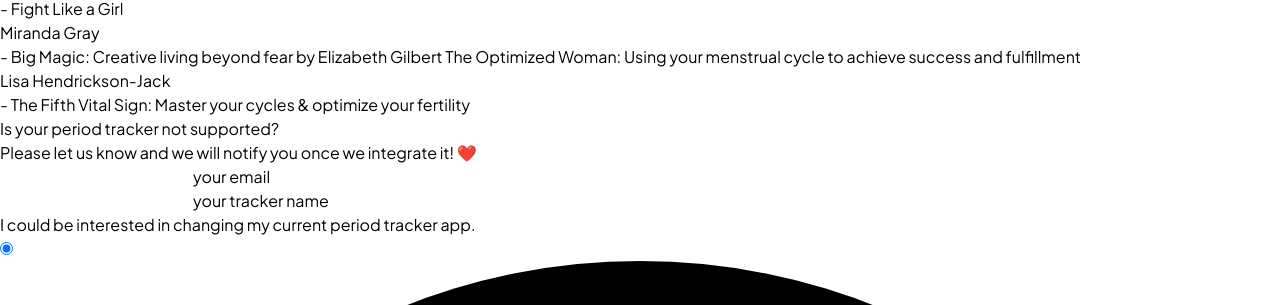
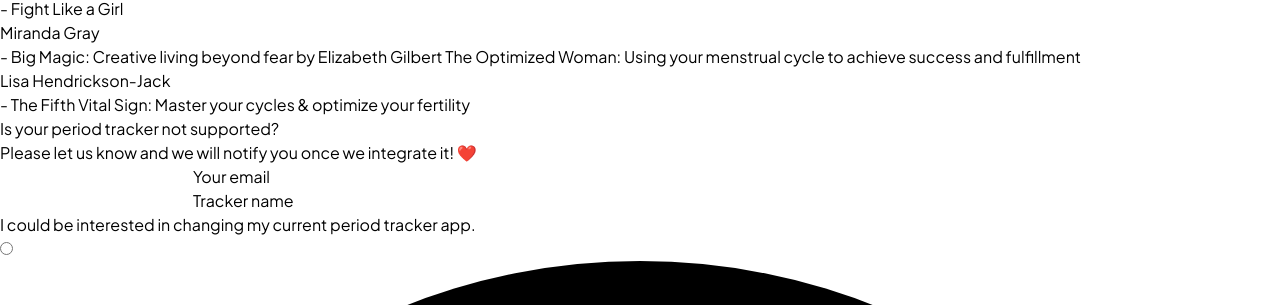
Before and after one commit to piggydoughnut/clueapp_calendar_sync, a Next.js app: page / in a window 1280 px wide. Shown: the part 1999-2304 px from the top of the page. Built offline with nearby package versions, Linux system fonts and the light colour scheme; what @material-tailwind/react would draw is missing.

Commit message:
formik form for submitting feedback

```diff
--- a/components/Layout.tsx
+++ b/components/Layout.tsx
@@ -20,10 +20,10 @@
     name: "Calendar",
     url: "/sync",
   },
-  {
-    name: "FAQ",
-    url: "/pricing#faq",
-  },
+  // {
+  //   name: "FAQ",
+  //   url: "/pricing#faq",
+  // },
 ];
 
 const Navbar = () => (
--- a/components/PeriodTrackerSupportForm.tsx
+++ b/components/PeriodTrackerSupportForm.tsx
@@ -1,40 +1,113 @@
 import { Button, Input, Radio, Textarea } from "@material-tailwind/react";
+import { Form, Formik } from "formik";
+
+import Loading from "./Loading";
+import { sendEmail } from "../helpers/email";
+import { useState } from "react";
+
+const initialValues = {
+  youremail: "",
+  trackerName: "",
+  changeTracker: "",
+  feedback: "",
+};
 
 export default function PeriodTrackerSupportForm() {
+  const [params, setParams] = useState(initialValues);
+  const [loading, setLoading] = useState(false);
   return (
     <div className="mx-10 sm:mx-0 mt-24 flex flex-col justify-center items-center">
-      <h2 className="uppercase text-lg mb-4 font-bold">
+      <h2 className="uppercase text-md mb-4 font-bold">
         Is your period tracker not supported?
       </h2>
       <p className="font-normal">
         Please let us know and we will notify you once we integrate it! ❤️
       </p>
-      <div className="flex flex-col gap-2 mt-4 w-[300px]">
-        <Input label="your email"></Input>
-        <Input label="your tracker name"></Input>
+      {loading ? (
+        <Loading />
+      ) : (
+        <div className="flex flex-col gap-2 mt-4 w-full sm:w-[300px]">
+          <Formik
+            initialValues={params}
+            enableReinitialize
+            onSubmit={async (vs) => {
+              setParams(vs);
+              console.log(vs);
+              setLoading(true);
+              // sendEmail('drmikhailova@gmail.com')
+            }}
+          >
+            {({ values, errors, handleChange, touched }) => (
+              <Form className="flex flex-col gap-4">
+                <div>
+                  <Input
+                    id="youremail"
+                    name="youremail"
+                    width={20}
+                    title="Your email"
+                    label="Your email"
+                    type="email"
+                    value={values.youremail}
+                    onChange={handleChange}
+                    error={Boolean(errors.youremail)}
+                  ></Input>
+                </div>
+                <div>
+                  <Input
+                    id="trackerName"
+                    name="trackerName"
+                    title="Tracker name"
+                    label="Tracker name"
+                    type="text"
+                    value={values.trackerName}
+                    onChange={handleChange}
+                    error={Boolean(errors.trackerName)}
+                  ></Input>
+                </div>
                 <div className="">
                   <p className="font-normal text-sm pt-2">
-            I could be interested in changing my current period tracker app.
+                    I could be interested in changing my current period tracker
+                    app.
                   </p>
                   <div className="flex gap-10 text-sm">
-            <Radio id="yesTracker" name="type" label="Yes" defaultChecked />
-            <Radio id="noTracker" name="type" label="No" />
+                    <Radio
+                      id="yesTracker"
+                      name="changeTracker"
+                      label="Yes"
+                      value="yes"
+                      onChange={handleChange}
+                    />
+                    <Radio
+                      id="noTracker"
+                      name="changeTracker"
+                      label="No"
+                      value={"no"}
+                      onChange={handleChange}
+                    />
                   </div>
                 </div>
-        <div className="">
-          <p className="font-normal text-sm mb-1">
-            Please share any feedback that you have
-          </p>
-          <Textarea></Textarea>
+                <div>
+                  <Textarea
+                    label="Please share any feedback that you have"
+                    name="feedback"
+                    rows={5}
+                  />
+                </div>
+
+                <div className="h-4 text-tiny text-red-300 text-center">
+                  {Object.values(errors)[0]}
                 </div>
                 <Button
+                  type="submit"
                   className="bg-secondaryButton w-full h-11 capitalize"
-          color={"indigo"}
-          // onClick={() => setEmailVersion(true)}
                 >
                   Notify me please
                 </Button>
+              </Form>
+            )}
+          </Formik>
         </div>
+      )}
     </div>
   );
 }
--- a/pages/index.tsx
+++ b/pages/index.tsx
@@ -6,7 +6,7 @@
 import calendar from "../public/calendar.svg";
 import { useRouter } from "next/router";
 
-export default function Welcome({ url }) {
+export default function Welcome() {
   const router = useRouter();
   return (
     <Layout bgImage="bg-[url('/top-bg.svg')] bg-contain">
@@ -72,7 +72,7 @@
               />
               <p className="mr-8 ml-8 sm:ml-0 sm:mr-0 max-w-[400px] text-sm opacity-70">
                 <a
-                  className="underline hover:opacity-70"
+                  className="underline hover:opacity-80 ml-1 mt-1"
                   href="#periodtrackerform"
                 >
                   Not using Clue?
```
Also changed, not shown: components/ClueDialog.tsx (+47 -8 lines). Lines whose indentation alone changed are shown as unchanged.
